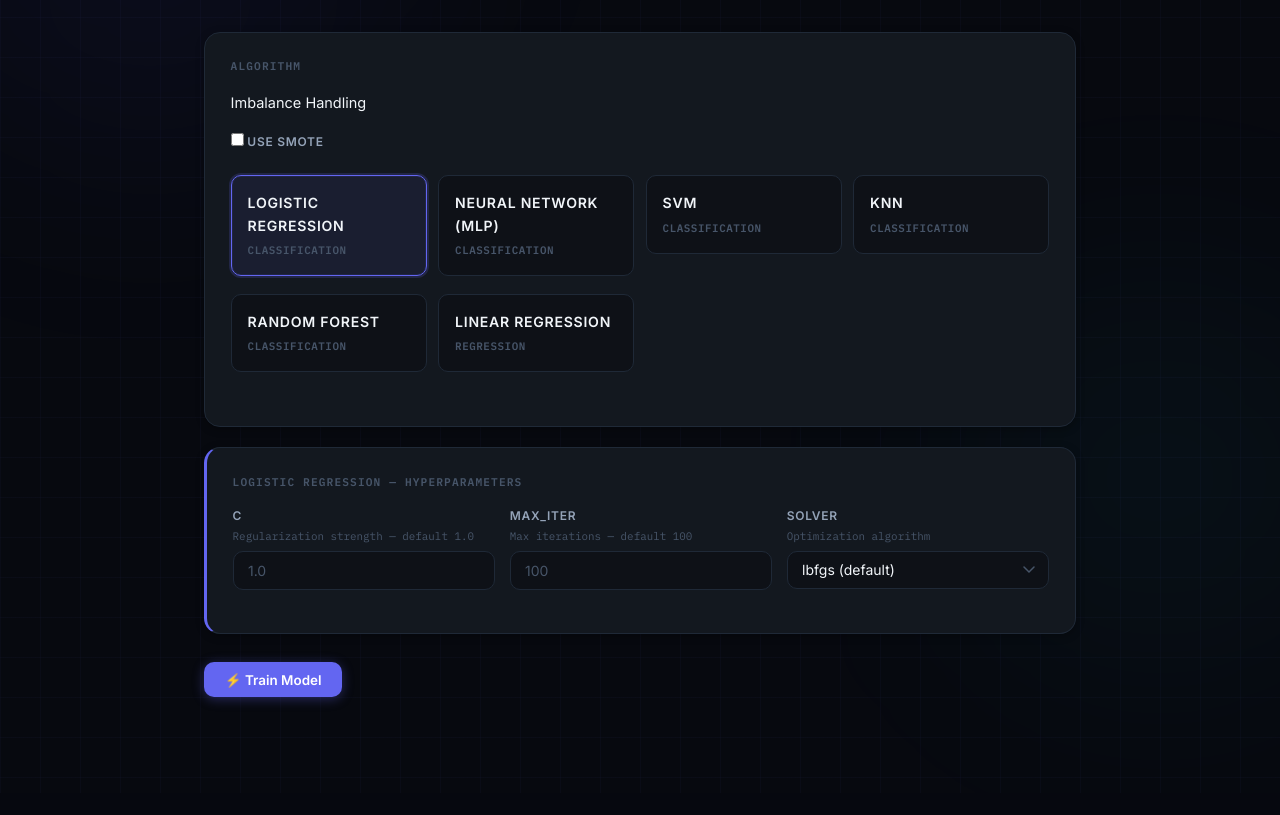
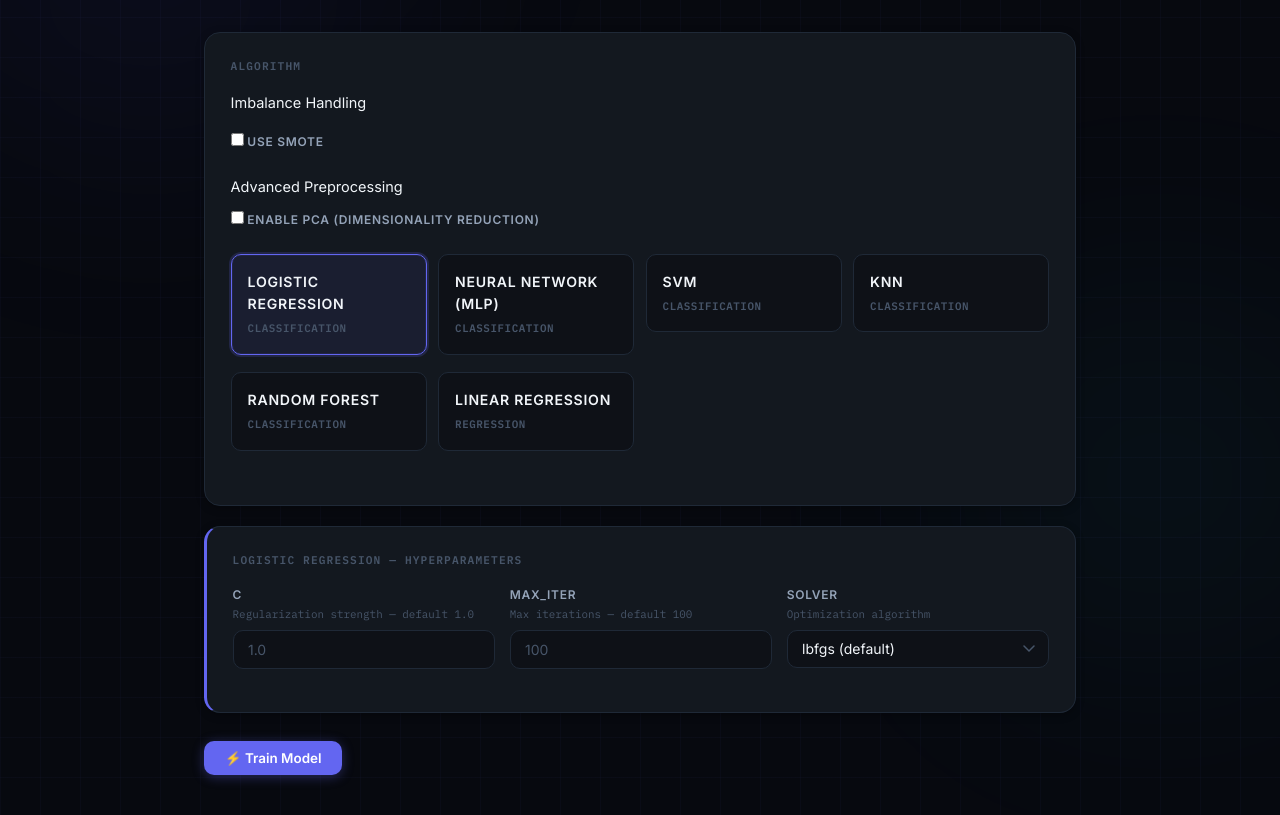
Before and after one commit to mariamgaber123/Auto-Model-Selector, a Flask app: template templates/model.html in a window 1280 px wide. Shown: the part 223-1038 px from the top of the page. Before the commit the page ends 1001 px from the top, so only its background shows below. Run offline with Flask 3, Linux system fonts and the light colour scheme; the template is opened without the code that fills it, so the values that code supplies are empty.

Commit message:
add feature selection PCA

```diff
--- a/Preprocessing/encode.py
+++ b/Preprocessing/encode.py
@@ -3,6 +3,7 @@ from sklearn.compose import ColumnTransformer
 from sklearn.preprocessing import OneHotEncoder, StandardScaler
 from sklearn.impute import SimpleImputer
 from sklearn.pipeline import Pipeline
+
 
 def encode_data(X):
 
@@ -25,4 +26,5 @@ def encode_data(X):
         ]
     )
 
+
     return preprocessor
--- a/Preprocessing/pipeline.py
+++ b/Preprocessing/pipeline.py
@@ -1,6 +1,6 @@
 from sklearn.model_selection import train_test_split
 from preprocessing.encode import encode_data
-
+from sklearn.decomposition import PCA
 
 def build_preprocessor(df):
 
--- a/app.py
+++ b/app.py
@@ -164,15 +164,17 @@ def train_model_route():
 
         use_smote = request.form.get("use_smote", "false") == "true"
 
+        use_pca = request.form.get("use_pca", "false") == "true"
+
         if use_smote:
             trained_model, metrics, feature_columns = full_pipeline_S(
-                df_global, target_column, model_name, params
+                df_global, target_column, model_name, params, use_pca=use_pca
             )
-            log_transformed_global = False
         else:
             trained_model, metrics, feature_columns = full_pipeline(
-                df_global, target_column, model_name, params
+                df_global, target_column, model_name, params, use_pca=use_pca
             )
+
             # Detect if log transform was applied (regression + positive target)
             y = df_global[target_column]
             import pandas as pd2
--- a/main.py
+++ b/main.py
@@ -8,7 +8,7 @@ from models.model_factory import get_model
 from models.train import train_model
 from models.evaluate import evaluate_model
 from sklearn.utils.multiclass import type_of_target
-
+from sklearn.decomposition import PCA
 
 CLASSIFICATION_MODELS = {"Logistic Regression", "SVM", "KNN", "Random Forest","Neural Network (MLP)"}
 REGRESSION_MODELS = {"Linear Regression"}
@@ -30,7 +30,7 @@ def detect_problem_type(y):
     return "regression"
 
 
-def full_pipeline(df, target_column, model_name, params=None):
+def full_pipeline(df, target_column, model_name, params=None, use_pca=False):
     """
     Main training pipeline with proper preprocessing
     """
@@ -71,11 +71,16 @@ def full_pipeline(df, target_column, model_name, params=None):
     model = get_model(model_name, params)
 
     # Create full pipeline
-    pipeline = Pipeline([
-        ("preprocessor", preprocessor),
-        # No extra scaler here - we removed the double scaling
-        ("model", model)
-    ])
+    steps = [("preprocessor", preprocessor)]
+
+    #Applay PCA
+
+    if use_pca:
+        steps.append(("pca", PCA(n_components=0.95)))
+
+    steps.append(("model", model))
+
+    pipeline = Pipeline(steps)
 
     # Train
     trained_model = train_model(pipeline, X_train, y_train)
--- a/mainSmote.py
+++ b/mainSmote.py
@@ -7,6 +7,7 @@ from models.model_factory import get_model
 from models.train import train_model
 from models.evaluate import evaluate_model
 from sklearn.utils.multiclass import type_of_target
+from sklearn.decomposition import PCA
 import pandas as pd
 import numpy as np
 
@@ -27,7 +28,7 @@ def detect_problem_type(y):
     return "regression"
 
 
-def full_pipeline_S(df, target_column, model_name, params=None):
+def full_pipeline_S(df, target_column, model_name, params=None, use_pca=False):
 
     df = clean_data(df, target_column=target_column)
 
@@ -49,9 +50,18 @@ def full_pipeline_S(df, target_column, model_name, params=None):
     X_train_processed = preprocessor.fit_transform(X_train)
     X_test_processed = preprocessor.transform(X_test)
 
+    #ِApplay PCA
+    pca_model = None
+    if use_pca:
+        pca_model = PCA(n_components=0.95)
+        X_train_processed = pca_model.fit_transform(X_train_processed)
+        X_test_processed = pca_model.transform(X_test_processed)
+
     X_train_sm, y_train_sm = apply_smote(X_train_processed, y_train)
 
     model = get_model(model_name, params)
+
+
 
     # Train
     trained_model = train_model(model, X_train_sm, y_train_sm)
@@ -61,24 +71,29 @@ def full_pipeline_S(df, target_column, model_name, params=None):
 
     # ==================== FIXED WRAPPER ====================
     class PreprocessedPipeline:
-        def __init__(self, preprocessor, model):
+        def __init__(self, preprocessor, model, pca=None):
             self.preprocessor = preprocessor
             self.model = model
+            self.pca = pca
 
-        def predict(self, X):
+        def _transform(self, X):
             if not isinstance(X, pd.DataFrame):
                 X = pd.DataFrame(X, columns=self.preprocessor.feature_names_in_
                                if hasattr(self.preprocessor, 'feature_names_in_') else None)
-            X_processed = self.preprocessor.transform(X)
+
+            X_out = self.preprocessor.transform(X)
+            if self.pca:
+                X_out = self.pca.transform(X_out)
+            return X_out
+
+        def predict(self, X):
+            X_processed = self._transform(X)
             return self.model.predict(X_processed)
 
         def predict_proba(self, X):
-            if not isinstance(X, pd.DataFrame):
-                X = pd.DataFrame(X, columns=self.preprocessor.feature_names_in_
-                               if hasattr(self.preprocessor, 'feature_names_in_') else None)
-            X_processed = self.preprocessor.transform(X)
+            X_processed = self._transform(X)
             return self.model.predict_proba(X_processed)
 
-    wrapped_model = PreprocessedPipeline(preprocessor, trained_model)
+    wrapped_model = PreprocessedPipeline(preprocessor, trained_model, pca=pca_model)
 
     return wrapped_model, metrics, X.columns
--- a/templates/model.html
+++ b/templates/model.html
@@ -38,6 +38,16 @@
             </label>
         </div>
         <div style="height: 18px;"></div>
+        <div class="smote-card">
+            <div class="smote-title" style="font-size: 24;">Advanced Preprocessing</div>
+            <div style="height: 12px;"></div>
+
+            <label class="smote-option">
+                <input type="checkbox" name="use_pca" value="true">
+                <span>Enable PCA (Dimensionality Reduction)</span>
+            </label>
+        </div>
+        <div style="height: 18px;"></div>
         <div class="model-grid">
             <div>
                 <input class="model-option" type="radio" name="model_name" id="m1" value="Logistic Regression" checked
@@ -47,7 +57,7 @@
                     <span class="m-type">Classification</span>
                 </label>
             </div>
-             <div>
+            <div>
                 <input class="model-option" type="radio" name="model_name" id="m6" value="Neural Network (MLP)"
                     onchange="showParams('mlp')">
                 <label class="model-label" for="m6">
```
